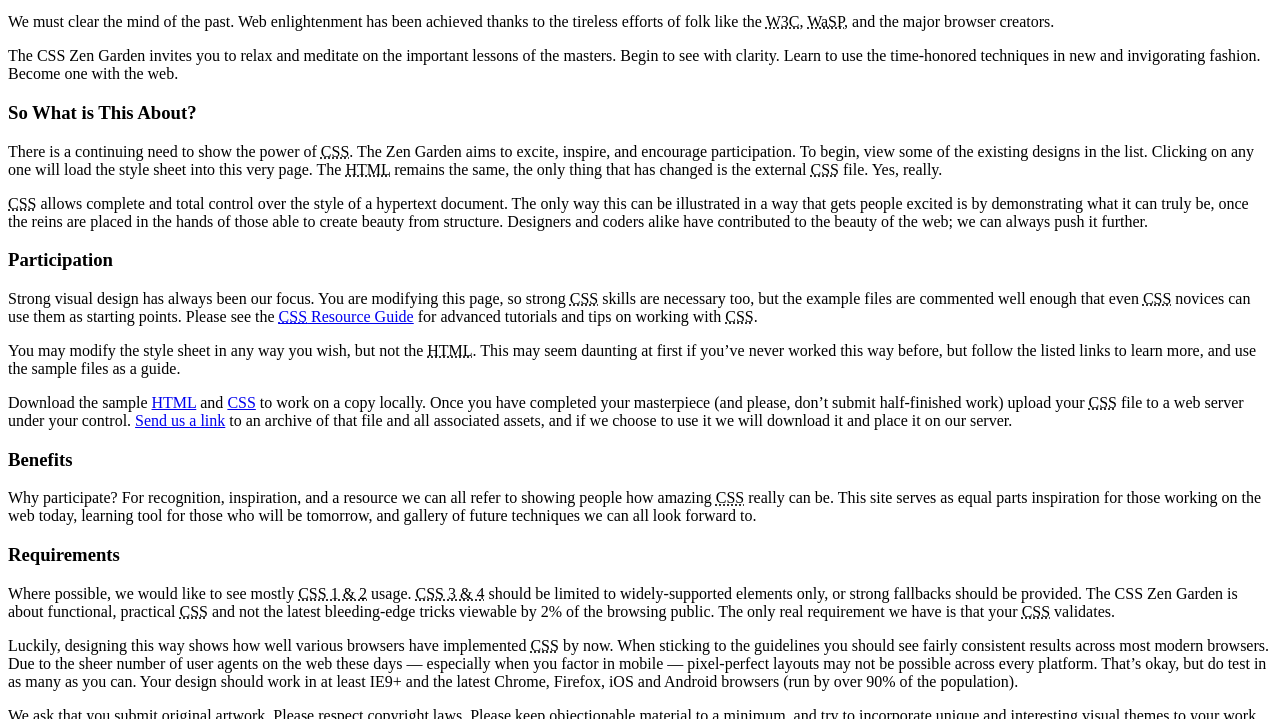
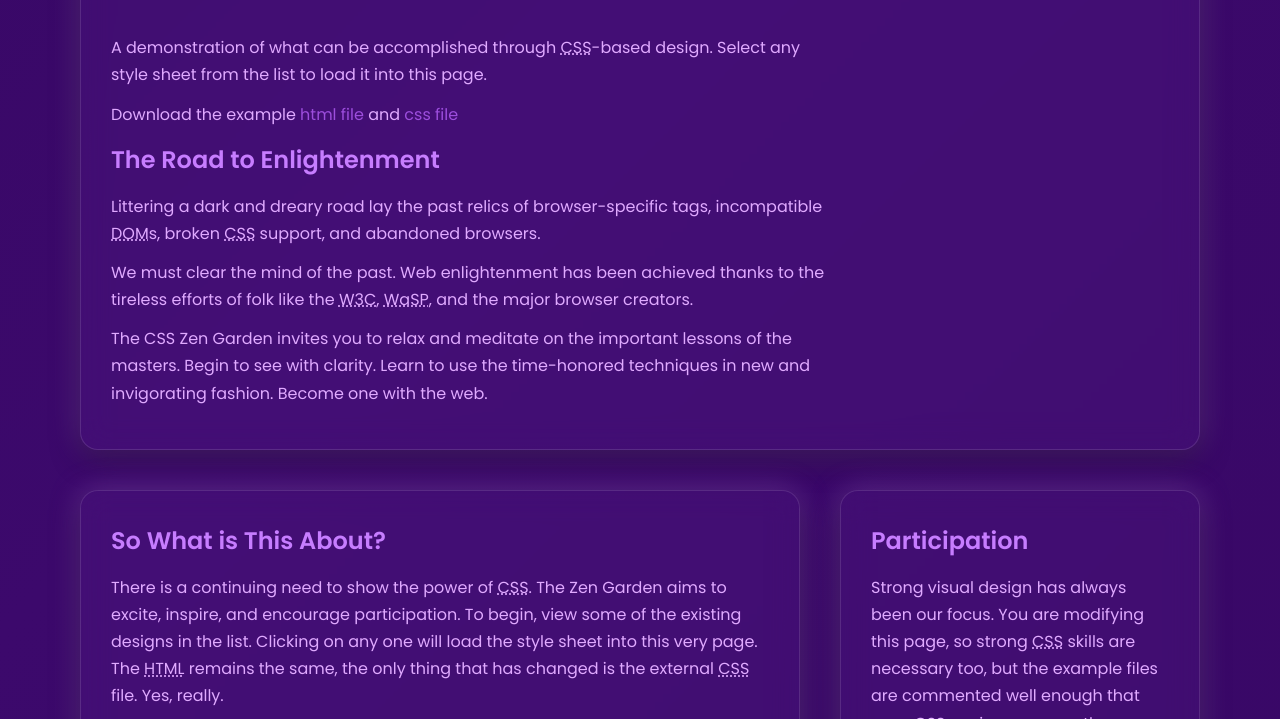
Before and after one commit to jhunrelduquila/040, a plain HTML site: page index.html in a window 1280 px wide. Shown: the part 246-965 px from the top of the page. Drawn offline with Linux system fonts and the light colour scheme; some packages are replaced by stand-ins of ours; the site is published under a folder, as on GitHub Pages, so addresses that start at the root find nothing; a script that the page names is missing.

Commit message:
Upload HTML and CSS files

```diff
--- a/index.html
+++ b/index.html
@@ -6,7 +6,7 @@
 	<title>CSS Zen Garden: The Beauty of CSS Design</title>
 	<link href="https://fonts.googleapis.com/css2?family=Poppins:wght@300;400;600&display=swap" rel="stylesheet">
 
-	<link rel="stylesheet" media="screen" href="/040.css">
+	<link rel="stylesheet" media="screen" href="040.css">
 	<link rel="alternate" type="application/rss+xml" title="RSS" href="http://www.csszengarden.com/zengarden.xml">
 
 	<meta name="viewport" content="width=device-width, initial-scale=1.0">
```
